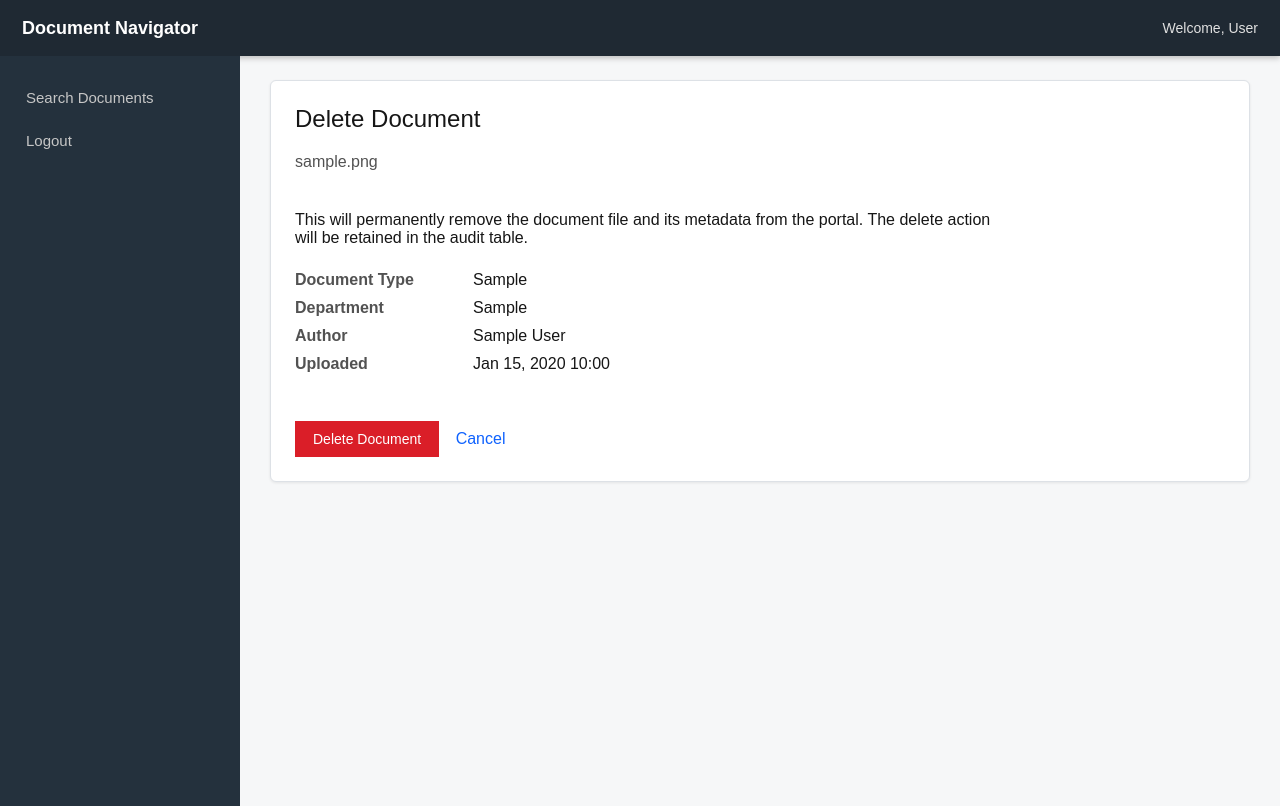
After one commit to khaliqueaws-creator/document-management, a Django app: template documents/templates/delete_document.html in a window 1280 px wide. The commit adds this page. Run offline with Django 5.2, Linux system fonts and the light colour scheme; the template is opened without the code that fills it: values that come from a table or form of the project are taken from there, others are empty; tables that the repository leaves empty hold one stand-in row (values such as "Sample post").

Commit message:
Add production readiness document features

```diff
--- a/documents/models.py
+++ b/documents/models.py
@@ -31,3 +31,35 @@ class Document(models.Model):
 
     def __str__(self):
         return self.file.name
+
+
+class AuditEvent(models.Model):
+    ACTION_UPLOAD = "upload"
+    ACTION_EDIT = "edit"
+    ACTION_DELETE = "delete"
+
+    ACTION_CHOICES = [
+        (ACTION_UPLOAD, "Upload"),
+        (ACTION_EDIT, "Edit metadata"),
+        (ACTION_DELETE, "Delete"),
+    ]
+
+    document = models.ForeignKey(
+        Document,
+        on_delete=models.SET_NULL,
+        null=True,
+        blank=True,
+        related_name="audit_events",
+    )
+    document_name = models.CharField(max_length=255, blank=True)
+    action = models.CharField(max_length=20, choices=ACTION_CHOICES)
+    actor_name = models.CharField(max_length=150, blank=True)
+    actor_email = models.EmailField(blank=True)
+    metadata = models.JSONField(default=dict, blank=True)
+    created_at = models.DateTimeField(auto_now_add=True)
+
+    class Meta:
+        ordering = ["-created_at"]
+
+    def __str__(self):
+        return f"{self.get_action_display()} - {self.document_name}"
--- a/documents/templates/base.html
+++ b/documents/templates/base.html
@@ -210,6 +210,18 @@
             text-decoration: underline;
         }
 
+        .danger-link {
+            color: #da1e28;
+        }
+
+        .danger-button {
+            background: #da1e28;
+        }
+
+        .danger-button:hover {
+            background: #b81922;
+        }
+
         /* =========================
            SEARCH PAGE
         ========================== */
@@ -305,6 +317,12 @@
             margin: 0;
         }
 
+        .action-list {
+            display: flex;
+            flex-wrap: wrap;
+            gap: 10px;
+        }
+
         .empty {
 
             text-align: center;
@@ -377,6 +395,26 @@
         .open-document-link {
             margin-top: 14px;
             margin-left: 0;
+        }
+
+        .confirm-panel {
+            max-width: 720px;
+        }
+
+        .metadata-list {
+            display: grid;
+            grid-template-columns: 160px minmax(0, 1fr);
+            gap: 10px 18px;
+            margin: 24px 0;
+        }
+
+        .metadata-list dt {
+            color: #525252;
+            font-weight: 600;
+        }
+
+        .metadata-list dd {
+            margin: 0;
         }
 
         /* =========================
@@ -504,6 +542,13 @@
 
 			{% endif %}
 
+            {% if "DjangoAdmin" in request.session.user.groups %}
+            <a href="{% url 'audit_events' %}"
+               class="{% if request.path == '/audit/' %}active{% endif %}">
+                Audit Log
+            </a>
+            {% endif %}
+
             <a href="/logout/">
                 Logout
             </a>
--- /dev/null
+++ b/documents/templates/delete_document.html
@@ -0,0 +1,42 @@
+{% extends "base.html" %}
+
+{% block title %}Delete Document{% endblock %}
+
+{% block content %}
+
+<div class="page-header">
+    <div>
+        <h2>Delete Document</h2>
+        <p class="note">{{ document.file.name }}</p>
+    </div>
+</div>
+
+<div class="confirm-panel">
+    <p>
+        This will permanently remove the document file and its metadata from the portal.
+        The delete action will be retained in the audit table.
+    </p>
+
+    <dl class="metadata-list">
+        <dt>Document Type</dt>
+        <dd>{{ document.document_type|default:"Untyped document" }}</dd>
+        <dt>Department</dt>
+        <dd>{{ document.department|default:"-" }}</dd>
+        <dt>Author</dt>
+        <dd>{{ document.author|default:"-" }}</dd>
+        <dt>Uploaded</dt>
+        <dd>{{ document.uploaded_at|date:"M d, Y H:i" }}</dd>
+    </dl>
+
+    <form method="post">
+        {% csrf_token %}
+        <button type="submit" class="danger-button">
+            Delete Document
+        </button>
+        <a href="{% url 'edit_document_metadata' document.id %}" class="secondary-action">
+            Cancel
+        </a>
+    </form>
+</div>
+
+{% endblock %}
--- a/documents/templates/edit_metadata.html
+++ b/documents/templates/edit_metadata.html
@@ -25,6 +25,12 @@
             <a href="{% url 'search' %}" class="secondary-action">
                 Cancel
             </a>
+
+            {% if "DjangoAdmin" in request.session.user.groups %}
+            <a href="{% url 'delete_document' document.id %}" class="secondary-action danger-link">
+                Delete Document
+            </a>
+            {% endif %}
         </form>
     </div>
 
--- a/documents/urls.py
+++ b/documents/urls.py
@@ -44,6 +44,8 @@ urlpatterns = [
 
     path("profile/", views.profile, name="profile"),
 
+    path("audit/", views.audit_events, name="audit_events"),
+
     # Secure document viewing
     path(
         "view/<int:document_id>/",
```
Also changed, not shown: docmanager/settings.py (+17 -0 lines), documents/admin.py (+23 -1 lines), documents/forms.py (+13 -0 lines), documents/templates/audit_events.html (added, +72 -0 lines), documents/templates/search.html (+17 -62 lines), documents/views.py (+88 -6 lines), README.md, documents/migrations/0005_auditevent.py (added).
